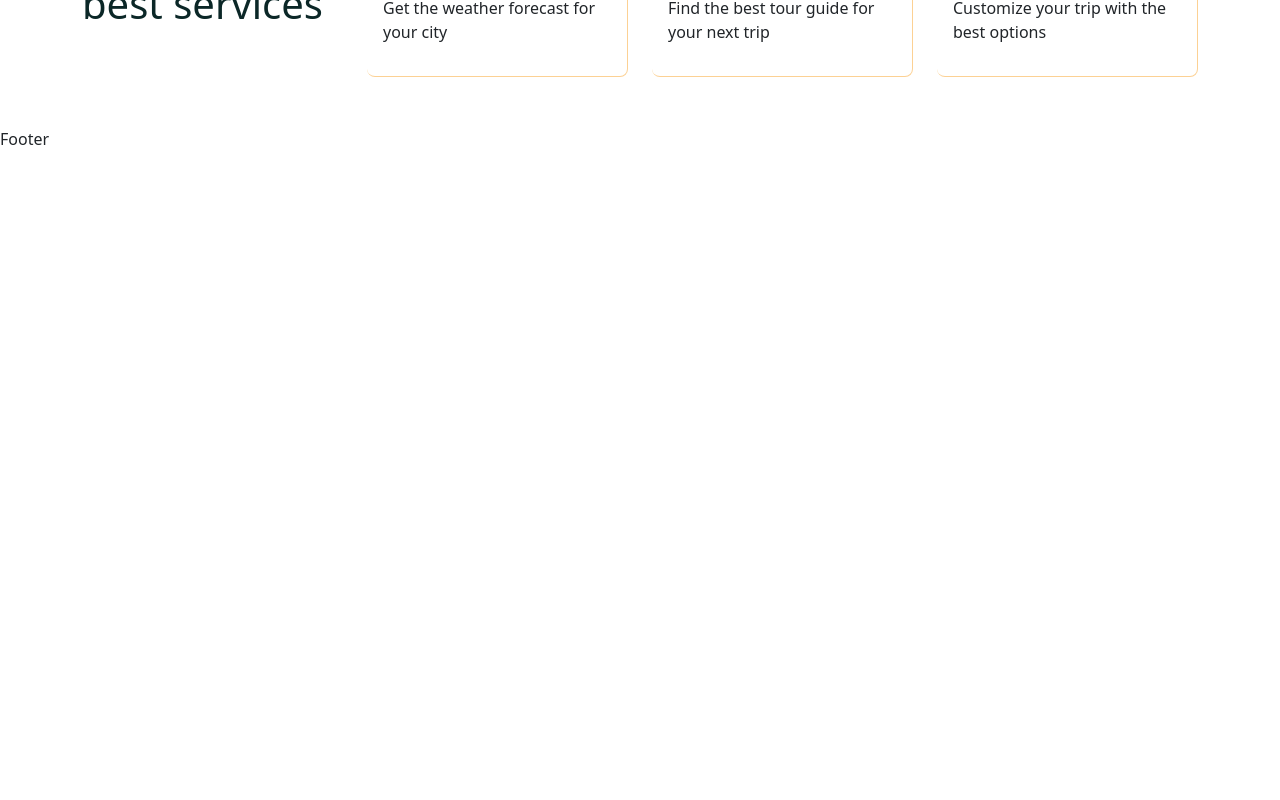
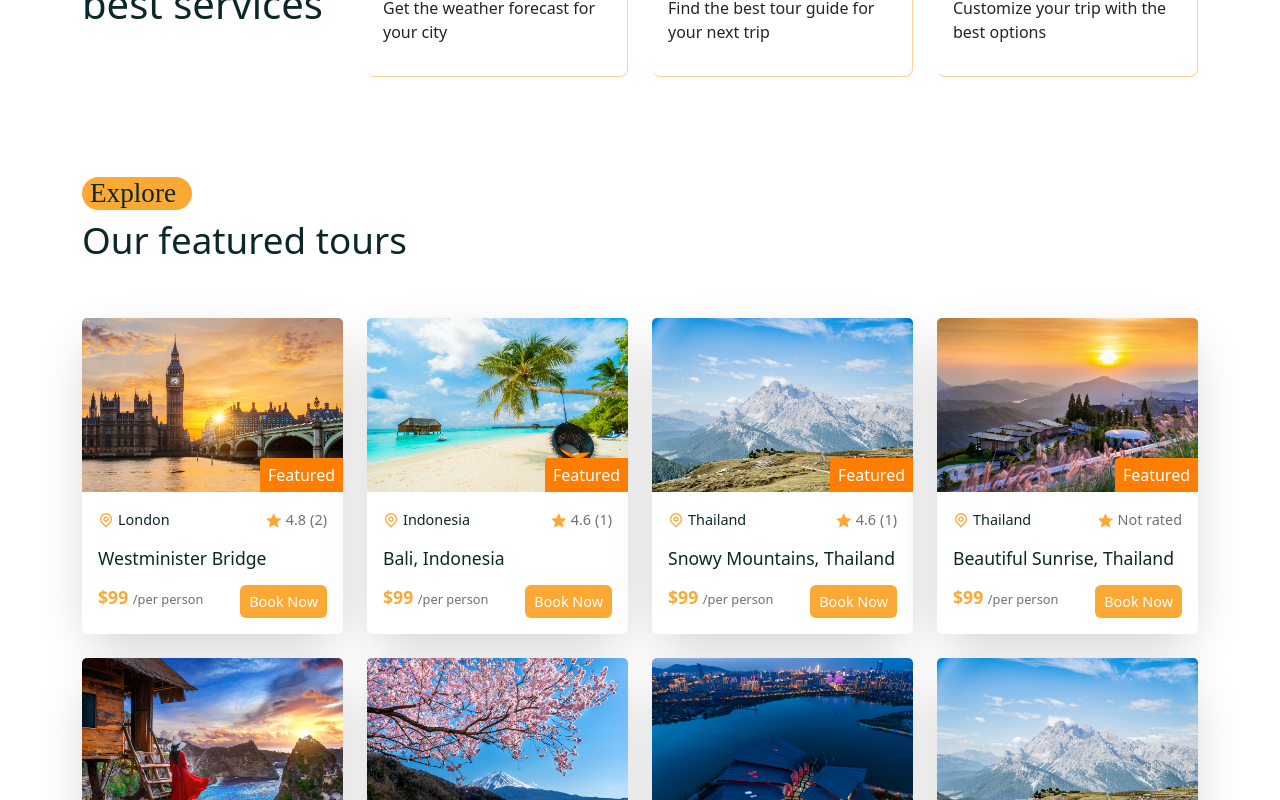
Before and after one commit to DhaneshKaushan/MernStack-Tour-Management, a React (Create React App) app in the folder frontend/: page /home in a window 1280 px wide. Shown: the part 980-1780 px from the top of the page. Before the commit the page ends 1131 px from the top, so only its background shows below. Built offline with nearby package versions, Linux system fonts and the light colour scheme; a web font is replaced by a local one.

Commit message:
create featured tour section

```diff
--- a/frontend/src/assets/data/tours.js
+++ b/frontend/src/assets/data/tours.js
@@ -19,6 +19,10 @@
       {
         name: "jhon doe",
         rating: 4.6,
+      },
+       {
+        name: "jhon doe",
+        rating: 5,
       },
     ],
     avgRating: 4.5,
@@ -69,12 +73,7 @@
     price: 99,
     maxGroupSize: 8,
     desc: "this is the description",
-    reviews: [
-      {
-        name: "jhon doe",
-        rating: 4.6,
-      },
-    ],
+    reviews: [ ],
     avgRating: 4.5,
     photo: tourImg04,
     featured: true,
@@ -87,12 +86,7 @@
     price: 99,
     maxGroupSize: 8,
     desc: "this is the description",
-    reviews: [
-      {
-        name: "jhon doe",
-        rating: 4.6,
-      },
-    ],
+    reviews: [],
     avgRating: 4.5,
     photo: tourImg05,
     featured: false,
--- /dev/null
+++ b/frontend/src/components/Featured-tours/FeaturedTourList.jsx
@@ -0,0 +1,19 @@
+import React from 'react'
+import TourCard from '../../shared/TourCard'
+import tourData from '../../assets/data/tours'
+import { Col } from 'reactstrap'
+
+const FeaturedTourList = () => {
+  return (
+    <>
+    {tourData?.map(tour =>(
+        <Col lg='3' className="mb-4" key={tour.id}>
+            <TourCard tour={tour}/>
+        </Col>
+    ))
+    }
+    </>
+  )
+}
+
+export default FeaturedTourList
--- a/frontend/src/pages/Home.jsx
+++ b/frontend/src/pages/Home.jsx
@@ -9,6 +9,7 @@
 import Subtitle from "../shared/Subtitle";
 import SearchBar from "../shared/SearchBar";
 import ServiceList from "../services/ServiceList";
+import FeaturedTourList from "../components/Featured-tours/FeaturedTourList";
 
 const Home = () => {
   return (
@@ -65,6 +66,19 @@
           </Row>
         </Container>
       </section>
+      {/* ========= featured tour section start ========== */}
+      <section>
+        <Container>
+          <Row>
+            <Col lg ="12" className="mb-5">
+              <Subtitle subtitle={"Explore"}/>
+              <h2 className="featured__tour-title">Our featured tours</h2>
+            </Col>
+            <FeaturedTourList/>
+          </Row>
+        </Container>
+      </section>
+      {/* ========= featured tour section end========== */}
     </>
   );
 };
--- /dev/null
+++ b/frontend/src/shared/TourCard.jsx
@@ -0,0 +1,53 @@
+import React from "react";
+import { Card, CardBody } from "reactstrap";
+import { Link } from "react-router-dom";
+import calculateAvgRating from "../utils/avgRating";
+
+import "./tour-card.css";
+
+const TourCard = ({ tour }) => {
+  const { id, title, city, photo, price, featured, reviews } = tour;
+
+ const { totalRating, avgRating} = calculateAvgRating(reviews);
+
+  return (
+    <div className="tour__card">
+      <Card>
+        <div className="tour__img">
+          <img src={photo} alt="tour-img" />
+          {featured && <span>Featured</span>}
+        </div>
+        <CardBody>
+          <div className="card__top d-flex align-items-center justify-content-between">
+            <span className="tour__location d-flex align-items-center gap-1">
+              <i class="ri-map-pin-line"></i> {city}
+            </span>
+            <span className="tour__rating d-flex align-items-center gap-1">
+              <i class="ri-star-fill"></i> {avgRating === 0 ? null : avgRating}
+              {totalRating === 0 ? (
+                "Not rated"
+              ) : (
+                <span>({reviews.length})</span>
+              )}
+            </span>
+          </div>
+
+          <h5 className="tour__title">
+            <Link to={`/tours/${id}`}>{title}</Link>
+          </h5>
+          <div className="card__bottom d-flex align-items-center justify-content-between mt-3">
+            <h5>
+              ${price} <span>/per person</span>
+            </h5>
+
+            <button className="btn booking__btn">
+              <Link to={`/tours/${id}`}>Book Now</Link>
+            </button>
+          </div>
+        </CardBody>
+      </Card>
+    </div>
+  );
+};
+
+export default TourCard;
--- /dev/null
+++ b/frontend/src/shared/tour-card.css
@@ -0,0 +1,89 @@
+.tour__img img{
+    width: 100%;
+    border-radius: 5px 5px 0 0;
+}
+
+.card{
+    border: none !important;
+    box-shadow: rgba(0, 0, 0, 0.2) 0px 18px 50px -10px;
+}
+
+.tour__img{
+    position: relative;
+}
+
+.tour__img span{
+    position:absolute;
+    bottom: 0;
+    right: 0;
+    width: max-content;
+    height: max-content;
+    z-index: 10;
+    background:var(--primary-color);
+    color: #fff;
+    padding: 0.3rem 0.5rem;
+    border-radius: 3px 0 0 0;
+}
+
+.card__top span i{
+    color: var(--secondary-color);
+}
+
+.tour__rating{
+    font-size: .9rem;
+    color: var(--text-color);
+}
+
+.tour__location{
+    color: var(--heading-color);
+    font-weight: 500;
+    font-size: .9rem;
+}
+
+.tour__rating i, .tour__location i{
+    font-size: 1rem;
+}
+
+.tour__title {
+    margin-top: 1rem;
+    font-size:1.1rem;
+    cursor: pointer;
+}
+
+.tour__title a{
+    text-decoration: none;
+    color:var(--heading-color);
+    transition: .3s;
+}
+
+.tour__title a:hover {
+    color:var(--secondary-color);
+}
+
+.card__bottom h5{
+    color:var(--secondary-color);
+    font-size: 1.1rem;
+    font-weight: 700;
+}
+
+.card__bottom h5 span{
+    font-weight:500;
+    color: var(--text-color);
+    font-size: 0.8rem;
+}
+
+.booking__btn{
+    background: var(--secondary-color) !important;
+    cursor: pointer;
+    padding: 0.2rem 0.5rem  !important;
+}
+
+.booking__btn a{
+    text-decoration: none;
+    font-size: .9rem;
+    color: #fff;
+}
+
+.booking__btn a:hover{
+    color: #fff;
+}
--- a/frontend/src/styles/home.css
+++ b/frontend/src/styles/home.css
@@ -48,3 +48,8 @@
     font-size: 2.5rem;
     font-weight: 500;
 }
+
+.featured__tour-title {
+    font-size:2.3rem;
+    font-weight: 500;
+}
--- /dev/null
+++ b/frontend/src/utils/avgRating.js
@@ -0,0 +1,16 @@
+const calculateAvgRating = reviews => {
+    const totalRating = reviews?.reduce((acc, item) => acc + item.rating, 0);
+    const avgRating =
+      totalRating === 0
+        ? ""
+        : totalRating === 1
+        ? totalRating
+        : (totalRating / reviews?.length).toFixed(1);
+
+return {
+    totalRating,
+    avgRating
+}
+}
+
+export default calculateAvgRating;
```
